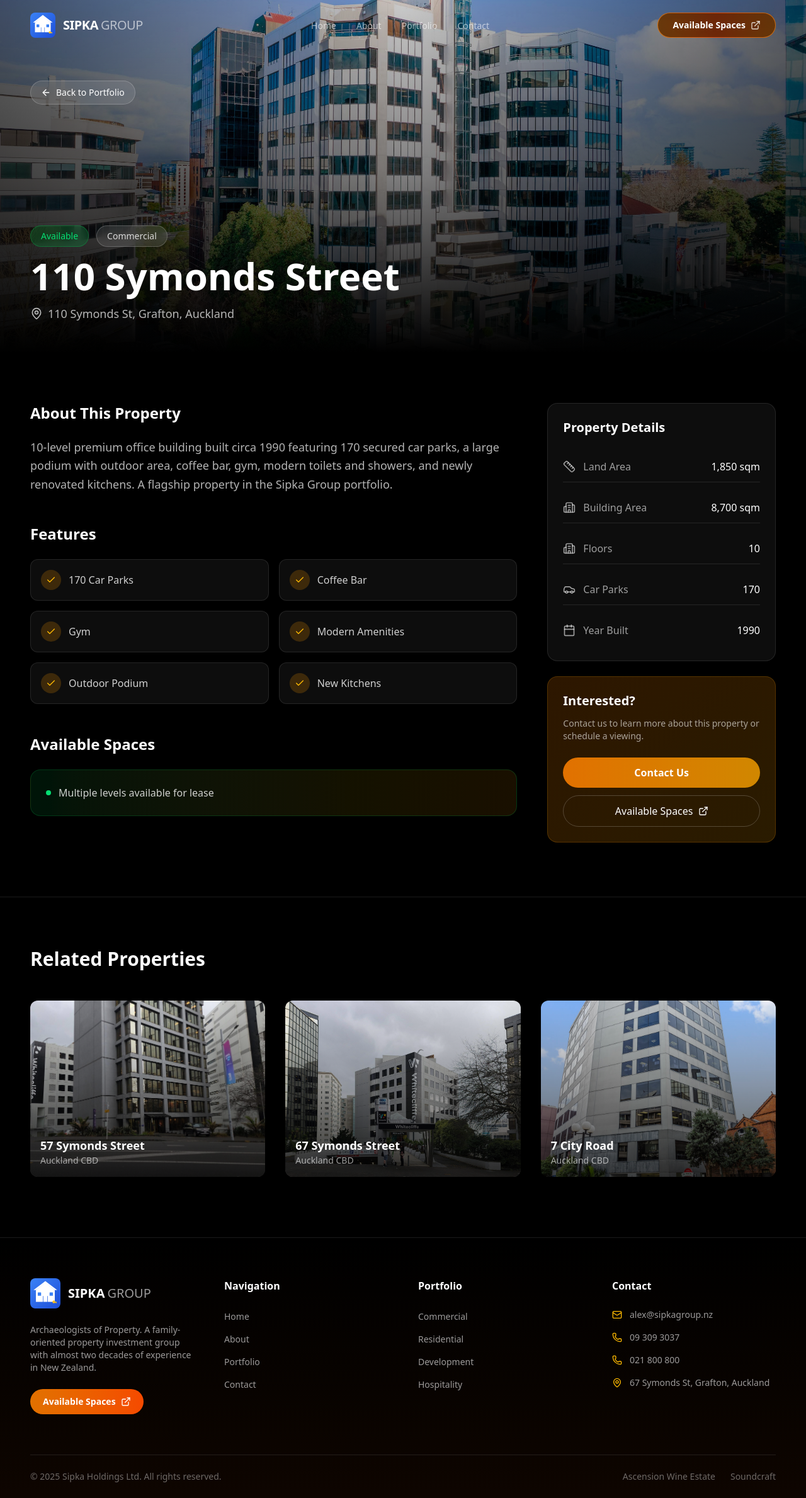
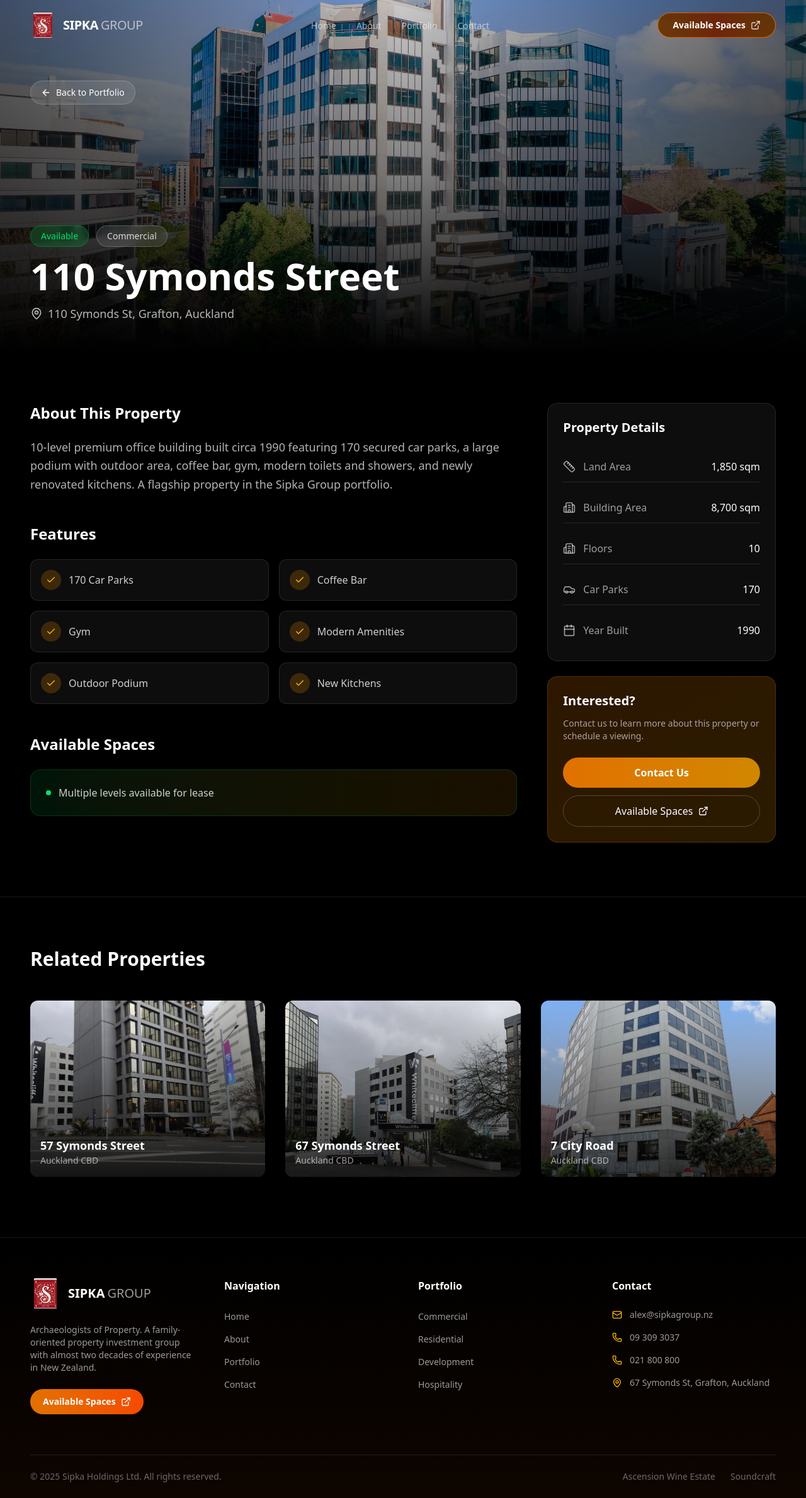
Before and after one commit to zoxknez/sipagroupweb, a Next.js app: page /portfolio/110-symonds-st in a window 1280 px wide. Shown: the whole page at 63% size. Built offline with nearby package versions, Linux system fonts and the light colour scheme.

Commit message:
Use correct Sipka Group logo from main site

```diff
--- a/components/layout/Footer.tsx
+++ b/components/layout/Footer.tsx
@@ -35,7 +35,7 @@ export function Footer() {
             <Link href="/" className="inline-flex items-center gap-3 mb-6">
               <div className="relative w-12 h-12 overflow-hidden rounded-lg">
                 <Image
-                  src="/logo.svg"
+                  src="/logo.png"
                   alt="Sipka Group"
                   fill
                   className="object-contain"
--- a/components/layout/LoadingScreen.tsx
+++ b/components/layout/LoadingScreen.tsx
@@ -42,7 +42,7 @@ export function LoadingScreen() {
               className="relative w-24 h-24"
             >
               <Image
-                src="/logo.svg"
+                src="/logo.png"
                 alt="Sipka Group"
                 fill
                 className="object-contain"
--- a/components/layout/Navbar.tsx
+++ b/components/layout/Navbar.tsx
@@ -71,7 +71,7 @@ export function Navbar() {
                 className="relative w-10 h-10 overflow-hidden rounded-lg"
               >
                 <Image
-                  src="/logo.svg"
+                  src="/logo.png"
                   alt="Sipka Group"
                   fill
                   sizes="40px"
```
Also changed, not shown: public/logo.png.
